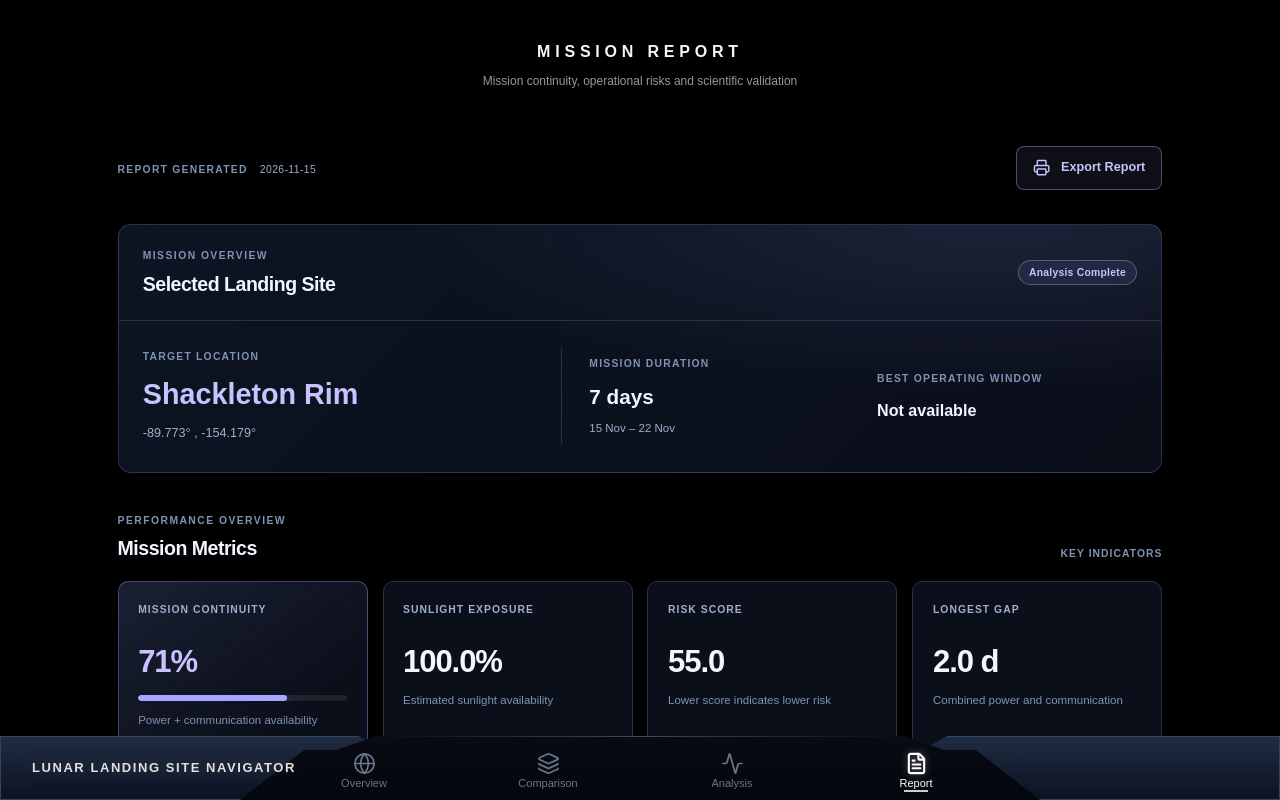
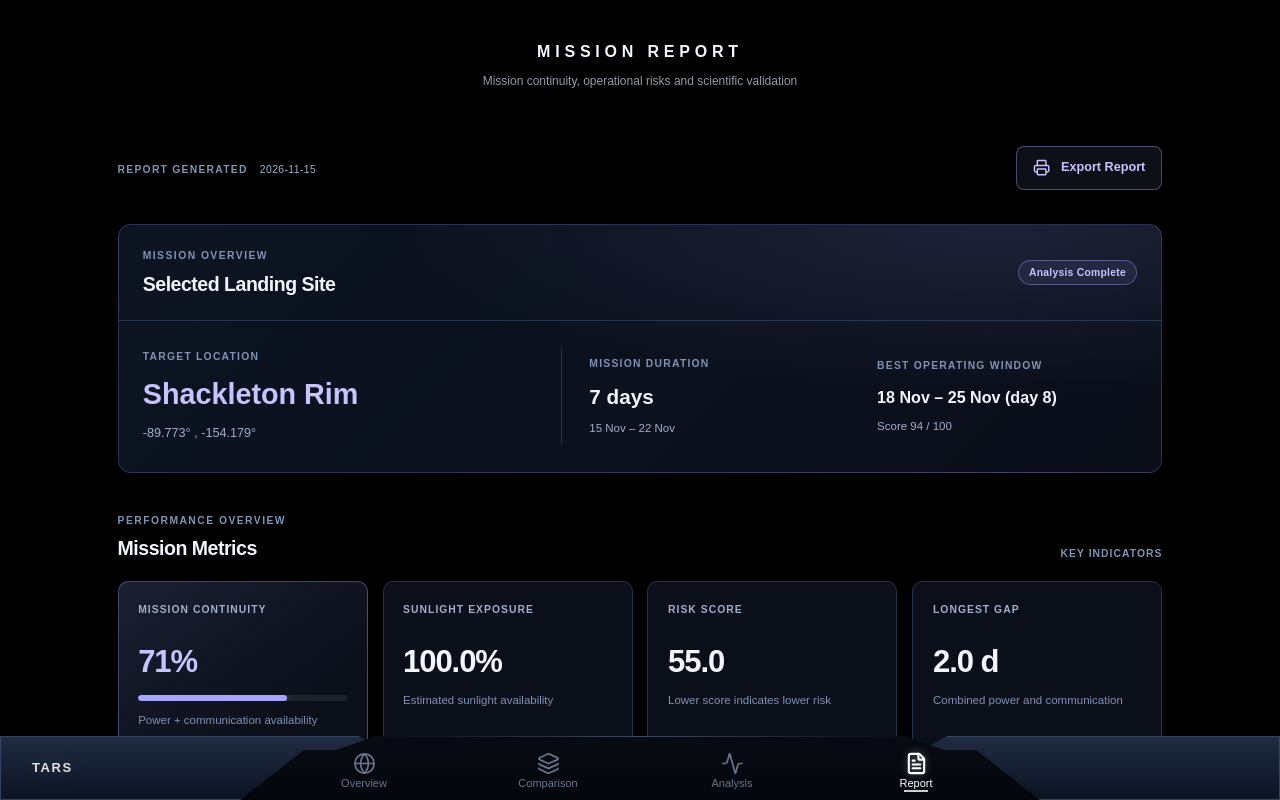
Before and after one commit to Rubaid07/next--paradox, a Next.js app: page /report in a window 1280 px wide. Built offline with nearby package versions, Linux system fonts and the light colour scheme.

Commit message:
fix issue

```diff
--- a/src/app/report/page.tsx
+++ b/src/app/report/page.tsx
@@ -203,7 +203,7 @@ export function buildReportDataFromSite(
 
   // Best window
   const windows = topWindows(
-    scanWindows(site, duration, priority),
+    scanWindows(site, duration, priority, gridStart),
     1,
     Math.max(4, duration),
   );
--- a/src/components/Navbar.tsx
+++ b/src/components/Navbar.tsx
@@ -40,7 +40,7 @@ export default function Navbar() {
         {/* Project Name */}
         <div className="absolute left-4 top-1/2 z-10 hidden -translate-y-1/2 items-center gap-2 lg:flex xl:left-8">
           <span className="select-none whitespace-nowrap text-[13px] font-semibold tracking-[0.12em] text-[#e4e0e0] drop-shadow-[0_0_8px_rgba(129,153,185,0.18)]">
-            LUNAR LANDING SITE NAVIGATOR
+            TARS
           </span>
         </div>
 
```
